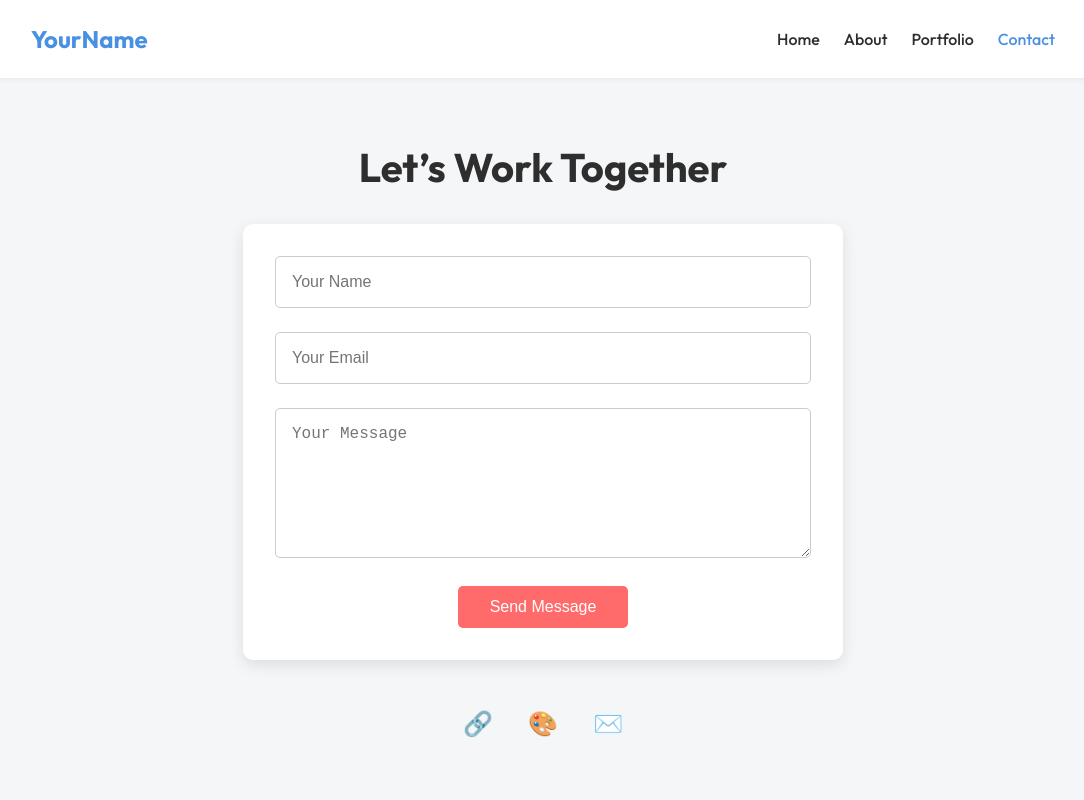
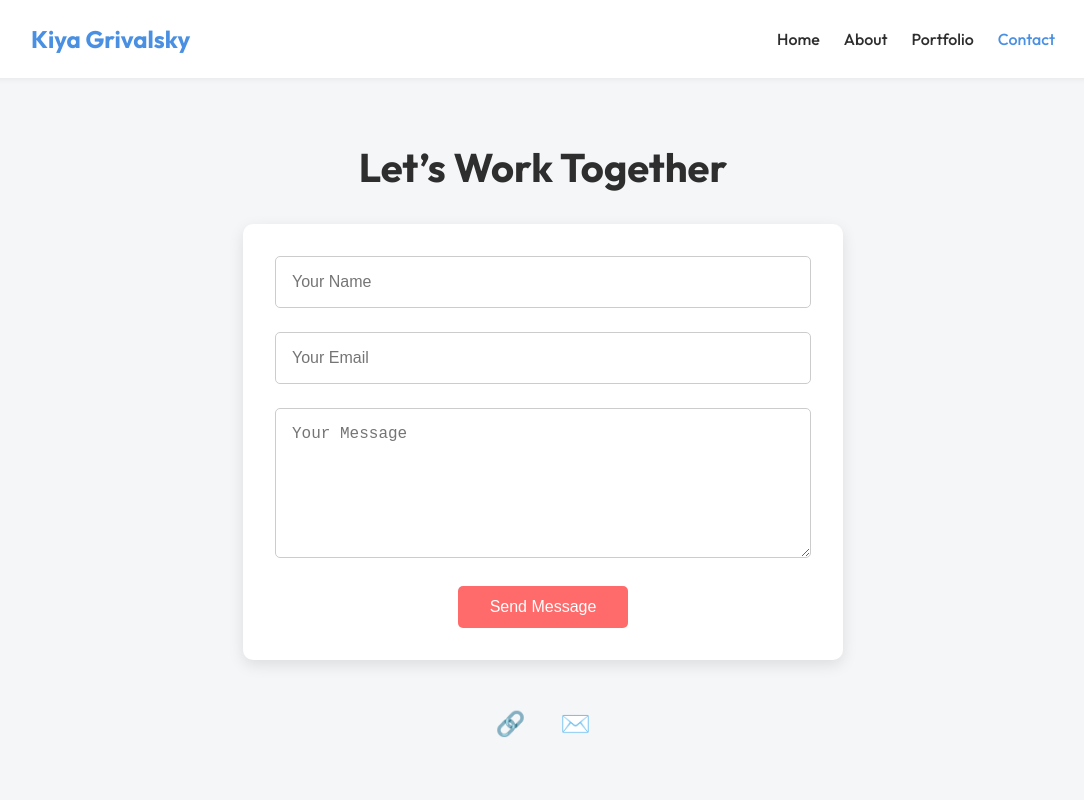
Before and after one commit to kmgst886/kmgportfolio, a plain HTML site: page contact.html in a window 1280 px wide. Shown: the top 800 px of the page, without its empty margins (97-1181 px from the left). Drawn offline with Linux system fonts and the light colour scheme.

Commit message:
Update contact.html

```diff
--- a/contact.html
+++ b/contact.html
@@ -3,7 +3,7 @@
 <head>
   <meta charset="UTF-8" />
   <meta name="viewport" content="width=device-width, initial-scale=1.0"/>
-  <title>Contact | Your Name</title>
+  <title>Contact | Kiya Grivalsky</title>
   <style>
     @import url('https://fonts.googleapis.com/css2?family=Outfit:wght@300;500;700&display=swap');
 
@@ -167,7 +167,7 @@
 <body>
 
   <header>
-    <div class="logo">YourName</div>
+    <div class="logo">Kiya Grivalsky</div>
     <nav>
       <ul>
         <li><a href="index.html">Home</a></li>
@@ -190,7 +190,6 @@
 
     <div class="socials">
       <a href="https://www.linkedin.com" target="_blank" title="LinkedIn">🔗</a>
-      <a href="https://dribbble.com" target="_blank" title="Dribbble">🎨</a>
       <a href="mailto:kmgst886@mail.rmu.edu" title="Email">✉️</a>
     </div>
   </section>
```
